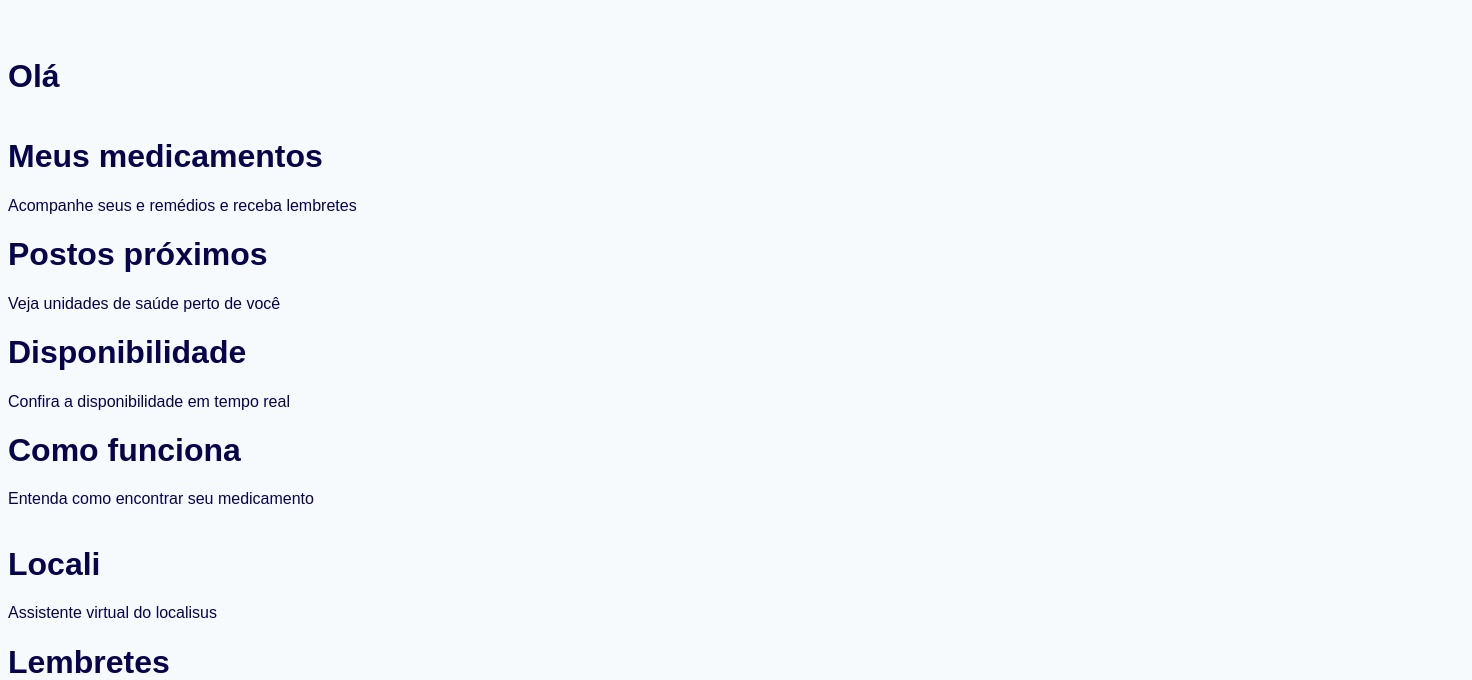
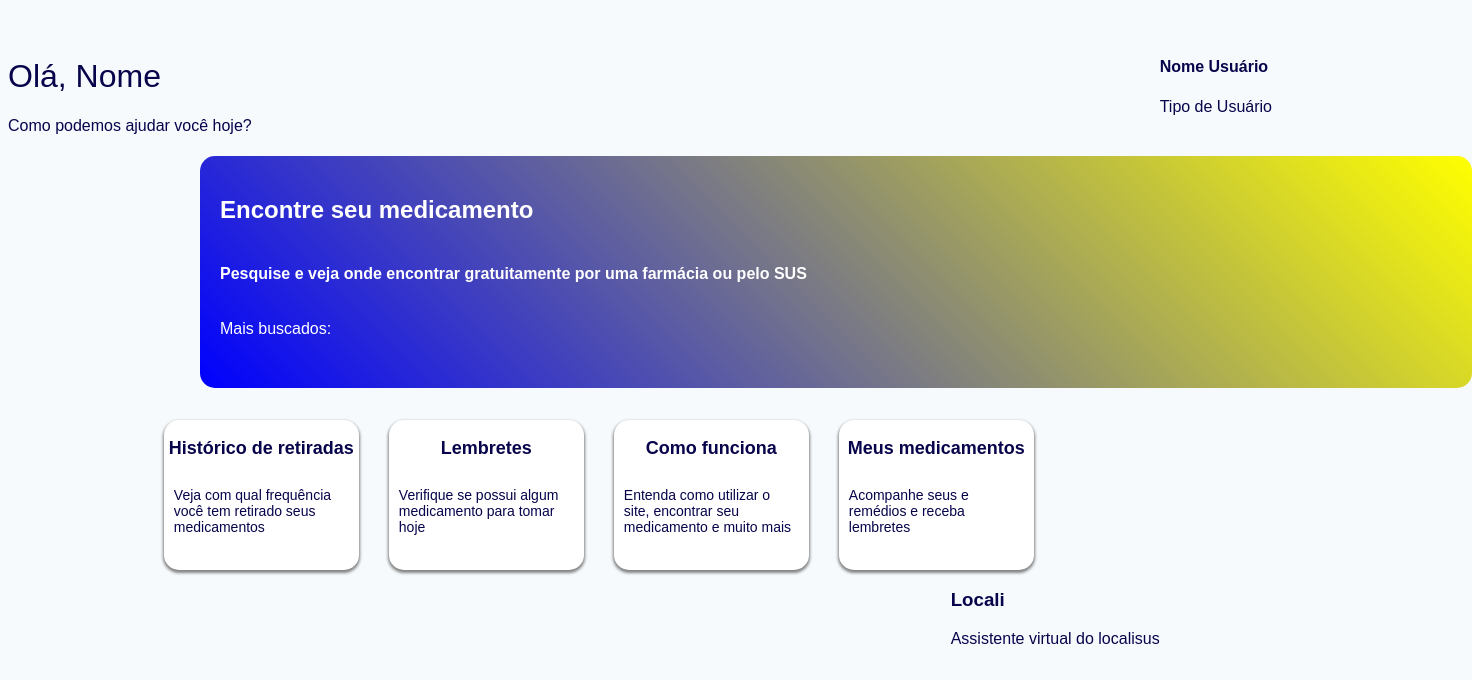
Before and after one commit to bendominique/Localisus, a React (Vite) app in the folder Frontend/Localisus/: page /home-usuario in a window 1280 px wide. Shown: the part 113-793 px from the top of the page, 1472 px wide, since content can reach past the window. Built offline with nearby package versions, Linux system fonts and the light colour scheme.

Commit message:
Implementando nova otimização para home usuário

```diff
--- a/Frontend/Localisus/src/components/Card.css
+++ b/Frontend/Localisus/src/components/Card.css
@@ -1,7 +1,6 @@
 .cards{
     display: flex;
     height: 4px;
-    width: 100px;
 }
 
 .cards h1{
--- a/Frontend/Localisus/src/pages/UsuarioComum.css
+++ b/Frontend/Localisus/src/pages/UsuarioComum.css
@@ -1,52 +1,70 @@
-body{
-    background-attachment: fixed;
+.cards-usuario-comum-centro{
+    background-color: #ffffff;
+    box-shadow: 0px 2px 3px 1px rgb(132, 132, 132);
+    border-radius: 15px;
+    margin-left: 30px;
+    height: 150px;
+    width: 195px;
 }
 
-.cabecalho{
-    height:20rem;
-    width: 100%;
-    background-color: #1F285D;
+.cartao-busca{
+    background: linear-gradient(45deg, blue, yellow );
+    border-radius: 15px;
+    display: flex;
+    margin-left: 12rem;
+    flex-direction: column;
+    height: 12rem;
+    padding: 20px;
+    width: 77rem;
 }
 
-.cabecalho p,
-.cabecalho h1  {
+.cartao-busca h2,
+.cartao-busca h4,
+.cartao-busca p {
     color: white;
 }
 
-.conteudo-pagina {
-    background-color: aqua;
-    height: 50rem;
-    width: 100%;
-    cursor: pointer;
+.componentes-pesquisa{
+    display: flex;
+    align-items: center;
+    justify-content: center ;
+    flex-direction: row;
+    margin-top: 2rem;
 }
 
-.lista-informacoes
-{
-    flex-direction: row;
-    text-decoration: none;
-    background-color: brown;
+
+.componentes-pesquisa h1{
     display: flex;
-    height: 3.5rem;
     justify-content: center;
-    justify-content: space-evenly;
+    font-size: 18px;
+}
+
+.componentes-pesquisa p{
+    padding: 10px;
+    font-size: 14px;
+}
+
+.componentes-lateral-direita{
+    position: top;
+    float: right;
+    display: flex;
+    flex-direction: column;
 
 }
 
-.lista-informacoes li,
-.lista-informacoes li a
-{
-    text-decoration: none;
-    color: inherit;
-    list-style: none;
-    cursor: pointer;
+
+.cabecalho-nav{
+    background-color: #f6fafd;
+    height: 30px;
+    position: relative;
+    display: flex;
+    float: right;
 }
 
+#saudacao-user{
+    font-weight: 250;
+}
 
-
-.elementos-pagina
-{
-    display: flex;
-    justify-content: center;
-    justify-content: space-evenly;
-    margin-top: 8%;
+#sugestao-user{
+    font-weight: 50;
 }
--- a/Frontend/Localisus/src/pages/UsuarioComum.tsx
+++ b/Frontend/Localisus/src/pages/UsuarioComum.tsx
@@ -1,12 +1,17 @@
+import "./UsuarioComum.css"
 import Navbar from "../components/Navbar"
-import { Cards } from "../components/Cards"
-import { CardData } from "../components/Cards"
 import { ComponenteCard } from "../components/Cards"
-import { BarraPesquisa } from "../components/BarraPesquisa"
-import { MapaLocalisus } from "../components/MapaLocalisus"
 
-const elementosCard: CardData[] = [
-    { id: 1, titulo: "dads", descricao: "" }
+const cardsCentro = [
+    { titulo: "Histórico de retiradas", descricao: "Veja com qual frequência você tem retirado seus medicamentos" },
+    { titulo: "Lembretes", descricao: "Verifique se possui algum medicamento para tomar hoje" },
+    { titulo: "Como funciona", descricao: "Entenda como utilizar o site, encontrar seu medicamento e muito mais" },
+    { titulo: "Meus medicamentos", descricao: "Acompanhe seus e remédios e receba lembretes" }
+]
+
+const cardsDireita = [
+    { titulo: "Locali", descricao: "Assistente virtual do localisus" },
+    { titulo: "Últimas Notícias", descricao: "Alera: Surto de hantavírus" }
 ]
 
 
@@ -15,20 +20,44 @@ export const UsuarioComum = () => {
     return (
         <>
             <header>
-
+                    <div className="cabecalho-nav">
+                        <label className="container-login">
+                            <h4>Nome Usuário</h4>
+                            <p>Tipo de Usuário</p>
+                        </label>
+                    </div>
             </header>
             <main>
-                <h1>Olá </h1>
-                <div className="componentes-centro">
-                    <ComponenteCard titulo="Meus medicamentos" descricao="Acompanhe seus e remédios e receba lembretes" />
-                    <ComponenteCard titulo="Postos próximos" descricao="Veja unidades de saúde perto de você" />
-                    <ComponenteCard titulo="Disponibilidade" descricao="Confira a disponibilidade em tempo real" />
-                    <ComponenteCard titulo="Como funciona" descricao="Entenda como encontrar seu medicamento" />
-                </div>
-                <div className="componentes-lateral-direita">
-                    <ComponenteCard titulo="Locali" descricao="Assistente virtual do localisus" />
-                    <ComponenteCard titulo="Lembretes" descricao="" />
-                    <ComponenteCard titulo="Seu histórico" descricao="histórico medicamentos"/>
+                <div className="conteudo-pagina">
+
+                    <h1 id="saudacao-user">Olá, Nome</h1>
+                    <h4 id="sugestao-user">Como podemos ajudar você hoje?</h4>
+                    <div className="cartao-busca">
+                        <h2> Encontre seu medicamento </h2>
+                        <h4> Pesquise e veja onde encontrar gratuitamente por uma farmácia ou pelo SUS</h4>
+                        <p>Mais buscados: </p>
+                    </div>
+                    <section className="componentes-pesquisa">
+                        {
+                            cardsCentro.map(cc =>
+                                <article className="cards-usuario-comum-centro">
+                                    <ComponenteCard titulo={cc.titulo} descricao={cc.descricao} />
+                                </article>
+                            )
+                        }
+                    </section>
+                    <section className="componentes-lateral-direita">
+                        {
+                            cardsDireita.map(cd =>
+                                <article className="elementos-card-usuario-comum-direita">
+                                    <ComponenteCard titulo={cd.titulo} descricao={cd.descricao} />
+                                </article>
+                            )
+                        }
+                    </section>
+                    <div className="mapa">
+
+                    </div>
                 </div>
             </main>
         </>
```
